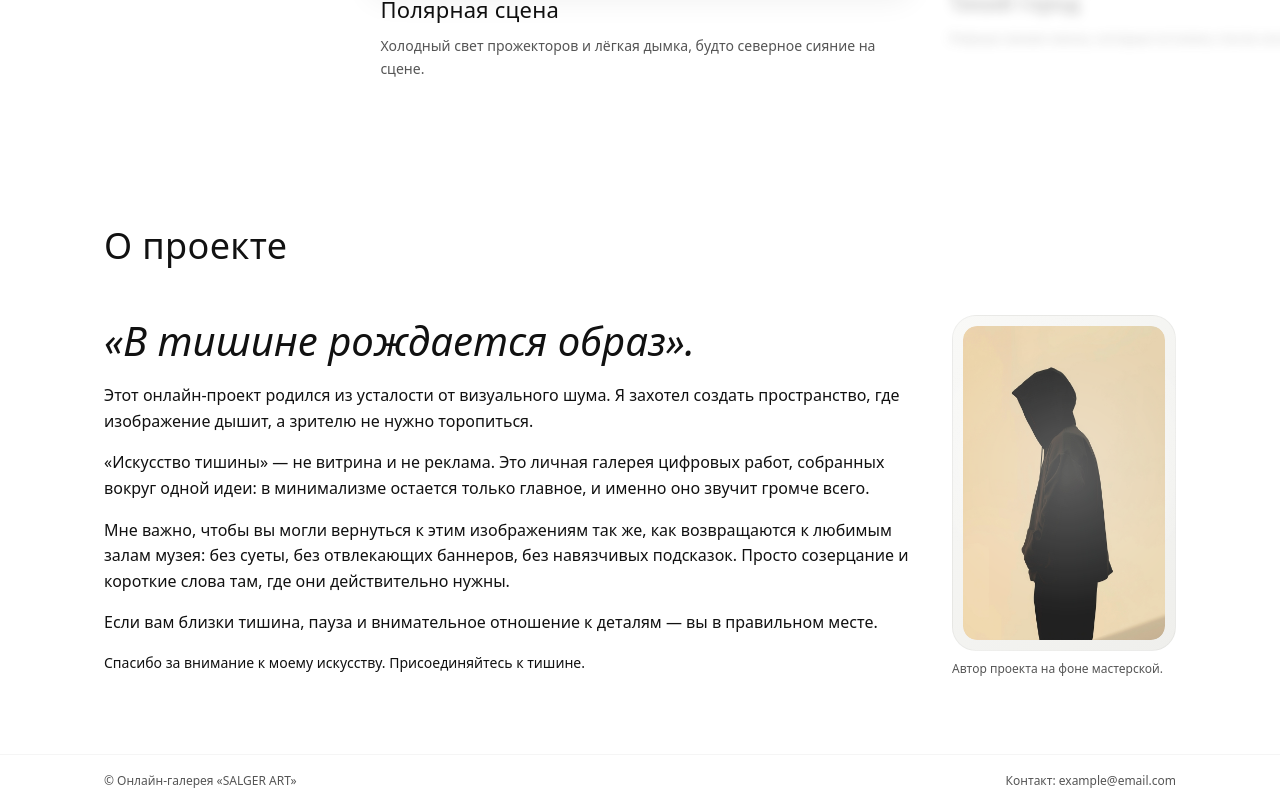
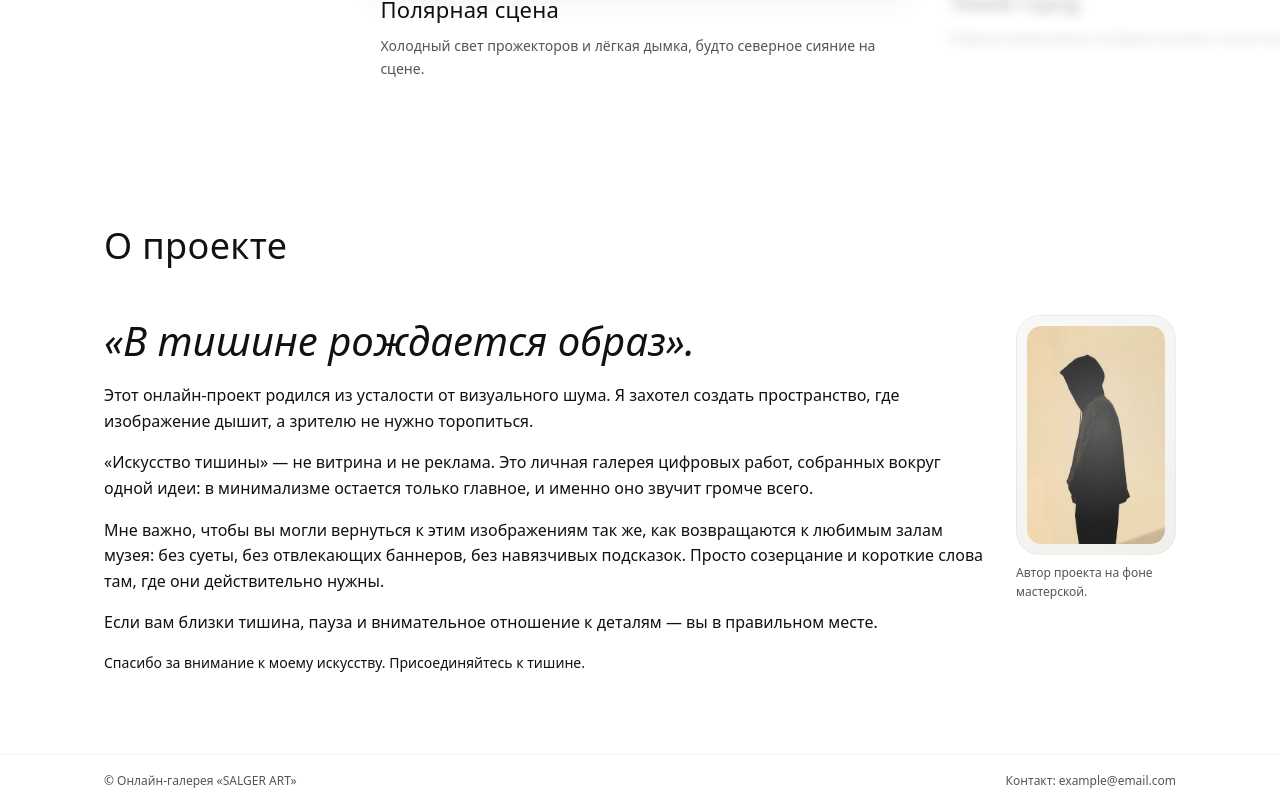
Before and after one commit to ALDYNEC-07/SALGER-ART, a Next.js app: page / in a window 1280 px wide. Shown: the part 1399-2205 px from the top of the page. Built offline with nearby package versions, Linux system fonts and the light colour scheme.

Commit message:
Поправил размеры портрета автора

```diff
--- a/src/app/components/AboutSection/AboutSection.module.css
+++ b/src/app/components/AboutSection/AboutSection.module.css
@@ -40,7 +40,9 @@
 }
 
 .aboutMedia {
-  flex: 0 0 auto;
+  flex: 0 0 14rem;
+  max-width: 14rem;
+  align-self: center;
 }
 
 .aboutMediaFigure {
@@ -104,10 +106,8 @@
   }
 
   .aboutMedia {
-    flex: 0 0 14rem;
-  }
-
-  .aboutMediaFrame {
-    min-height: 3rem;
+    flex: 0 0 10rem;
+    max-width: 10rem;
+    align-self: flex-start;
   }
 }
--- a/src/app/components/AboutSection/AboutSection.tsx
+++ b/src/app/components/AboutSection/AboutSection.tsx
@@ -71,7 +71,7 @@ export function AboutSection() {
                         src={authorImage}
                         alt="Портрет автора проекта"
                         fill
-                        sizes="(max-width: 960px) 100vw, 220px"
+                        sizes="(max-width: 960px) 100vw, 160px"
                         className={styles.aboutMediaImage}
                         priority
                       />
```
